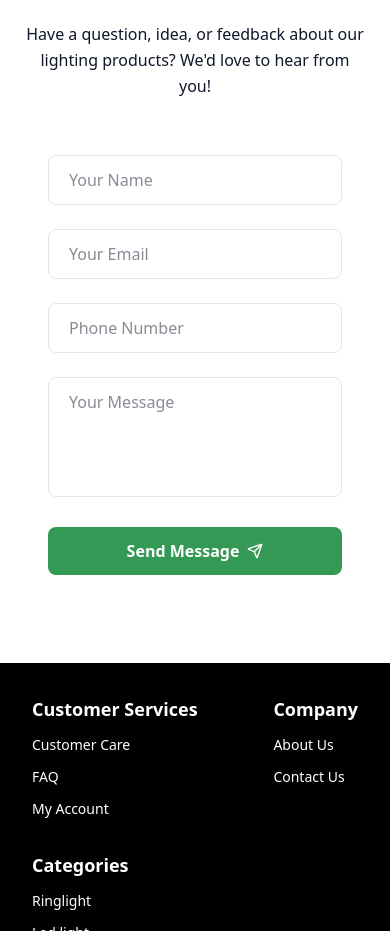
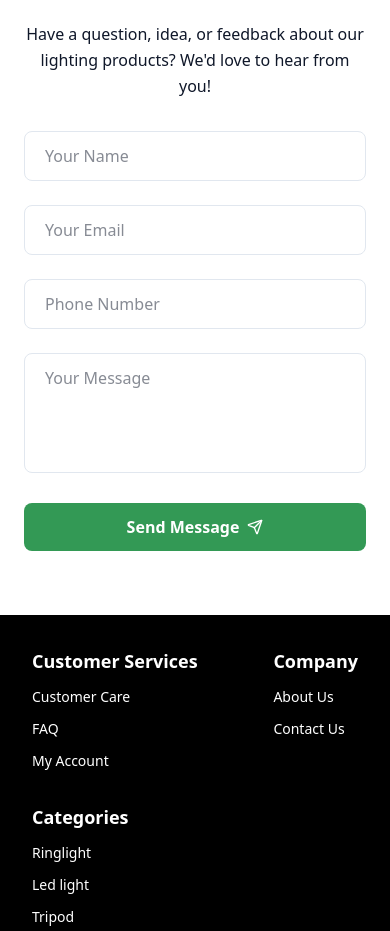
Before and after one commit to fiyinpris/MY-WEBSITE, a React (Vite) app: page / in a window 390 px wide. Shown: the part 1820-2751 px from the top of the page. Built offline with nearby package versions, Linux system fonts and the light colour scheme.

Commit message:
this are the changes

```diff
--- a/src/components/HomeSection.jsx
+++ b/src/components/HomeSection.jsx
@@ -384,7 +384,7 @@ export const HomeSection = () => {
         </div>
 
         <div
-          className="w-full max-w-lg bg-white dark:bg-background sm:shadow-lg sm:border sm:rounded-2xl p-6 sm:p-8"
+          className="w-full max-w-lg bg-white dark:bg-background sm:shadow-lg sm:border sm:rounded-2xl sm:p-8"
           style={{ opacity: 1, transition: "opacity 0.1s ease-in" }}
         >
           <form onSubmit={handleSubmit} className="space-y-6">
```
